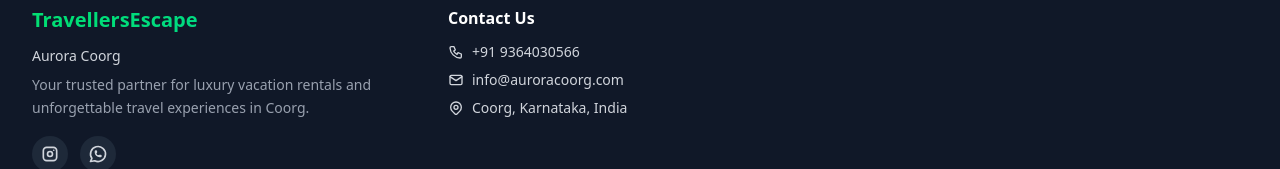
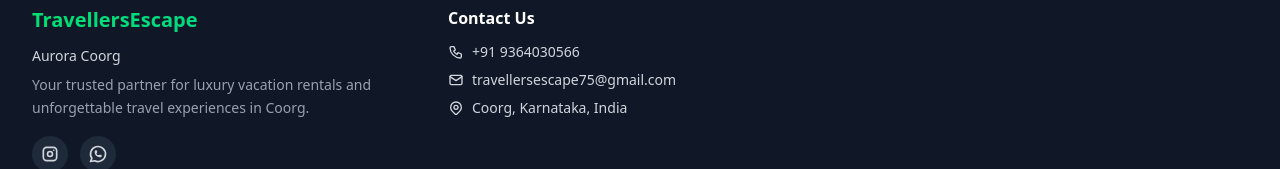
Before and after one commit to Suman-D-R/aurora_coorg, a Next.js app: page / in a window 1280 px wide. Shown: the part 7345-7514 px from the top of the page. Built offline with nearby package versions, Linux system fonts and the light colour scheme.

Commit message:
Update contact email in Footer component to new address for improved communication.

```diff
--- a/app/components/Footer.tsx
+++ b/app/components/Footer.tsx
@@ -148,7 +148,9 @@
               </li>
               <li className='flex items-start'>
                 <IconMail className='w-4 h-4 mr-2 mt-0.5 flex-shrink-0' />
-                <span className='text-xs sm:text-sm'>info@auroracoorg.com</span>
+                <span className='text-xs sm:text-sm'>
+                  travellersescape75@gmail.com
+                </span>
               </li>
               <li className='flex items-start'>
                 <IconMapPin className='w-4 h-4 mr-2 mt-0.5 flex-shrink-0' />
```
